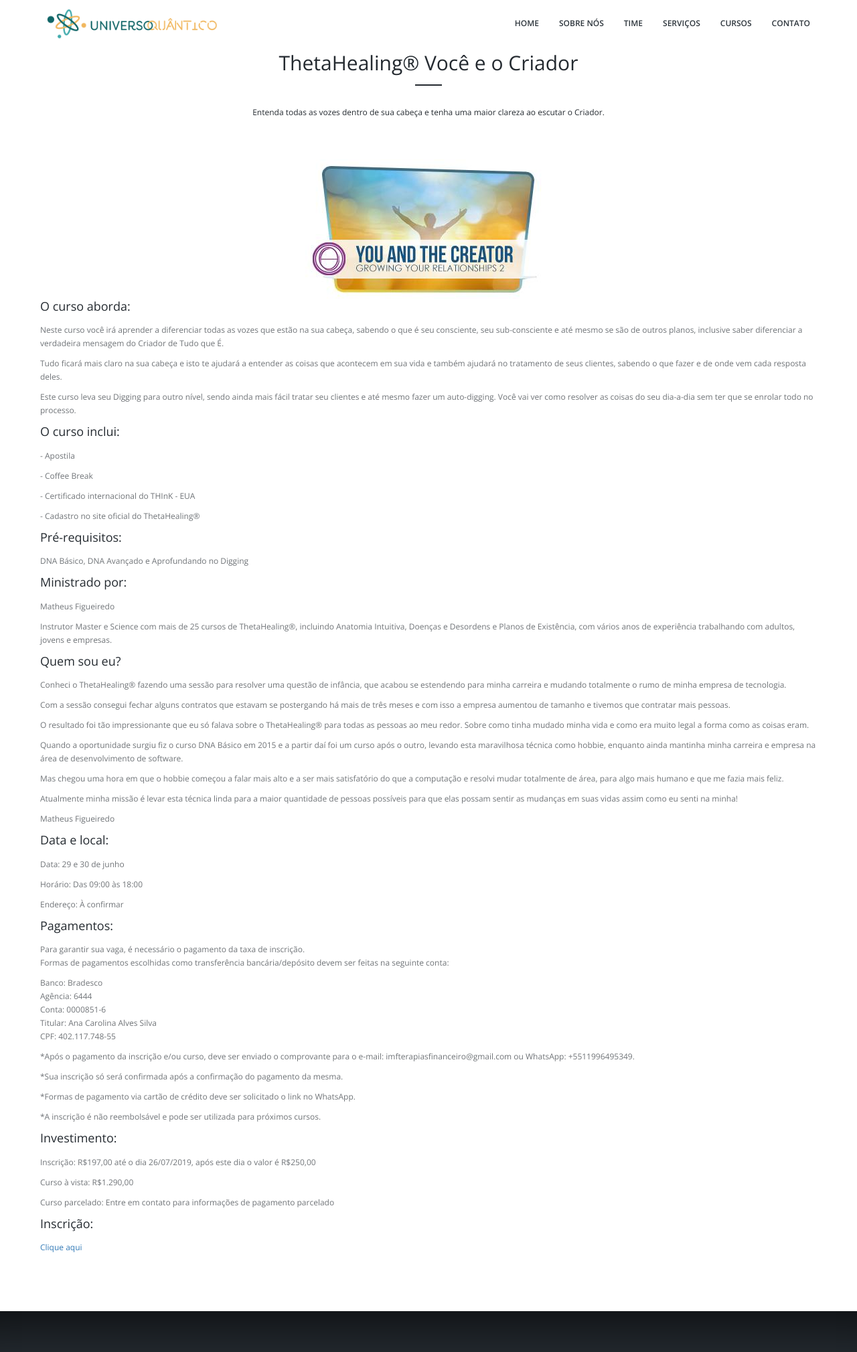
After one commit to matheusimf/imf-site, a Django app: page /seminars/voce-e-o-criador/ in a window 1280 px wide. The commit adds this page. Shown: the top 2019 px of the page at 67% size. Run offline with Django 3.2, Linux system fonts and the light colour scheme; some libraries are stand-ins or nearby versions.

Commit message:
Add creator page

```diff
--- a/src/core/templates/core/home.html
+++ b/src/core/templates/core/home.html
@@ -47,7 +47,7 @@
                                 <h4 class="title">{% trans 'Você e o Criador - ThetaHealing®' %}</h4>
                                 <p class="desc">{% trans 'Data: 29 e 30 de Junho' %}</p>
                                 <p class="desc">{% trans 'Local: São Paulo/SP' %}</p>
-                                <p class="desc">{% trans 'Saiba mais' %}</p>
+                                <p class="desc"><a href="{% url 'seminars:you-and-creator' %}">{% trans 'Saiba mais' %}</p></a>
                             </div>
                         </div>
                     </div>
--- a/src/seminars/templates/seminars/base-seminars.html
+++ b/src/seminars/templates/seminars/base-seminars.html
@@ -49,7 +49,7 @@
                 <div class="row">
                     <h4>Ministrado por:</h4>
                     <p>Matheus Figueiredo</p>
-                    <p>Instrutor Master e Science com mais de 25 cursos de ThetaHealing®, incluindo Anatomia Intuitiva, Doenças e Desordens e Planos de Existência, com vários anos de experiência trabalhando com adultos, jovens e meio corporativo.</p>
+                    <p>Instrutor Master e Science com mais de 25 cursos de ThetaHealing®, incluindo Anatomia Intuitiva, Doenças e Desordens e Planos de Existência, com vários anos de experiência trabalhando com adultos, jovens e empresas.</p>
                 </div>
                 <div class="row">
                     <h4>Quem sou eu?</h4>
--- a/src/seminars/templates/seminars/seminars.html
+++ b/src/seminars/templates/seminars/seminars.html
@@ -104,7 +104,7 @@
                         <!-- begin work -->
                         <div class="work">
                             <div class="image">
-                                <a href=""><img src="{% static 'core/img/you-and-the-creator.png' %}" alt="{% trans 'Relacionamentos II: Você e o Criador - ThetaHealing' %}" /></a>
+                                <a href="{% url 'seminars:you-and-creator' %}"><img src="{% static 'core/img/you-and-the-creator.png' %}" alt="{% trans 'Relacionamentos II: Você e o Criador - ThetaHealing' %}" /></a>
                             </div>
                             <div class="desc">
                                 <span class="desc-title">{% trans 'Você e o Criador' %}</span>
--- /dev/null
+++ b/src/seminars/templates/seminars/you-and-creator.html
@@ -0,0 +1,47 @@
+{% extends "seminars/base-seminars.html" %}
+{% load i18n %}
+{% load static from staticfiles %}
+
+                {% block seminar_title %}
+                    {% trans 'ThetaHealing® Você e o Criador' %}
+                {% endblock seminar_title %}
+
+                {% block seminar_subtitle %}
+                    {% trans 'Entenda todas as vozes dentro de sua cabeça e tenha uma maior clareza ao escutar o Criador.' %}
+                {% endblock seminar_subtitle %}
+
+                {% block seminar_image %}
+                    {% static 'core/img/you-and-the-creator.png' %}
+                {% endblock seminar_image %}
+                {% block seminar_image_description %}
+                    {% trans 'Você e o Criador - ThetaHealing' %}
+                {% endblock seminar_image_description %}
+
+                {% block seminar_content %}
+                    <p>Neste curso você irá aprender a diferenciar todas as vozes que estão na sua cabeça, sabendo o que é seu consciente, seu sub-consciente e até mesmo se são de outros planos, inclusive saber diferenciar a verdadeira mensagem do Criador de Tudo que É.</p>
+                    <p>Tudo ficará mais claro na sua cabeça e isto te ajudará a entender as coisas que acontecem em sua vida e também ajudará no tratamento de seus clientes, sabendo o que fazer e de onde vem cada resposta deles.</p>
+                    <p>Este curso leva seu Digging para outro nível, sendo ainda mais fácil tratar seu clientes e até mesmo fazer um auto-digging. Você vai ver como resolver as coisas do seu dia-a-dia sem ter que se enrolar todo no processo.</p>
+                {% endblock seminar_content %}
+
+                {% block seminar_material %}
+                    <p>- Apostila</p>
+                    <p>- Coffee Break</p>
+                    <p>- Certificado internacional do THInK - EUA</p>
+                    <p>- Cadastro no site oficial do ThetaHealing®</p>
+                {% endblock seminar_material %}
+
+                {% block seminar_prereq%}
+                    <p>DNA Básico, DNA Avançado e Aprofundando no Digging</p>
+                {% endblock seminar_prereq%}
+
+                {% comment %}-- Here goes the name of the instructors whom won't gonna teach the seminar -- {% endcomment %}
+                {% block carol_instructor %}{% endblock carol_instructor %}
+
+                {% block seminar_date %}29 e 30 de junho{% endblock seminar_date %}
+                {% block seminar_time %}Das 09:00 às 18:00{% endblock seminar_time %}
+                {% block seminar_location %}À confirmar{% endblock seminar_location %}
+
+                {% block seminar_inscription %}R$197,00 até o dia 26/07/2019, após este dia o valor é R$250,00{% endblock seminar_inscription %}
+                {% block seminar_price %}R$1.290,00{% endblock seminar_price %}
+
+                {% block seminar_url %}<a href='http://bit.ly/criadorimfsp' target="_blank" >Clique aqui</a></p>{% endblock seminar_url %}
--- a/src/seminars/urls.py
+++ b/src/seminars/urls.py
@@ -1,9 +1,10 @@
 from django.urls import include, path, re_path
 
-from .views import Seminars, BasicDNASeminar, AdvancedDNASeminar
+from .views import Seminars, BasicDNASeminar, AdvancedDNASeminar, YouAndCreatorSeminar
 
 urlpatterns = [
     re_path(r'^$', Seminars.as_view(), name='seminars'),
     path('dna-basico/', BasicDNASeminar.as_view(), name='basic-dna'),
     path('dna-avancado/', AdvancedDNASeminar.as_view(), name='advanced-dna'),
+    path('voce-e-o-criador/', YouAndCreatorSeminar.as_view(), name='you-and-creator'),
 ]
--- a/src/seminars/views.py
+++ b/src/seminars/views.py
@@ -22,3 +22,6 @@ class BasicDNASeminar(BaseSeminar):
 
 class AdvancedDNASeminar(BaseSeminar):
     template_name = 'seminars/advanced-dna.html'
+
+class YouAndCreatorSeminar(BaseSeminar):
+    template_name = 'seminars/you-and-creator.html'
```
